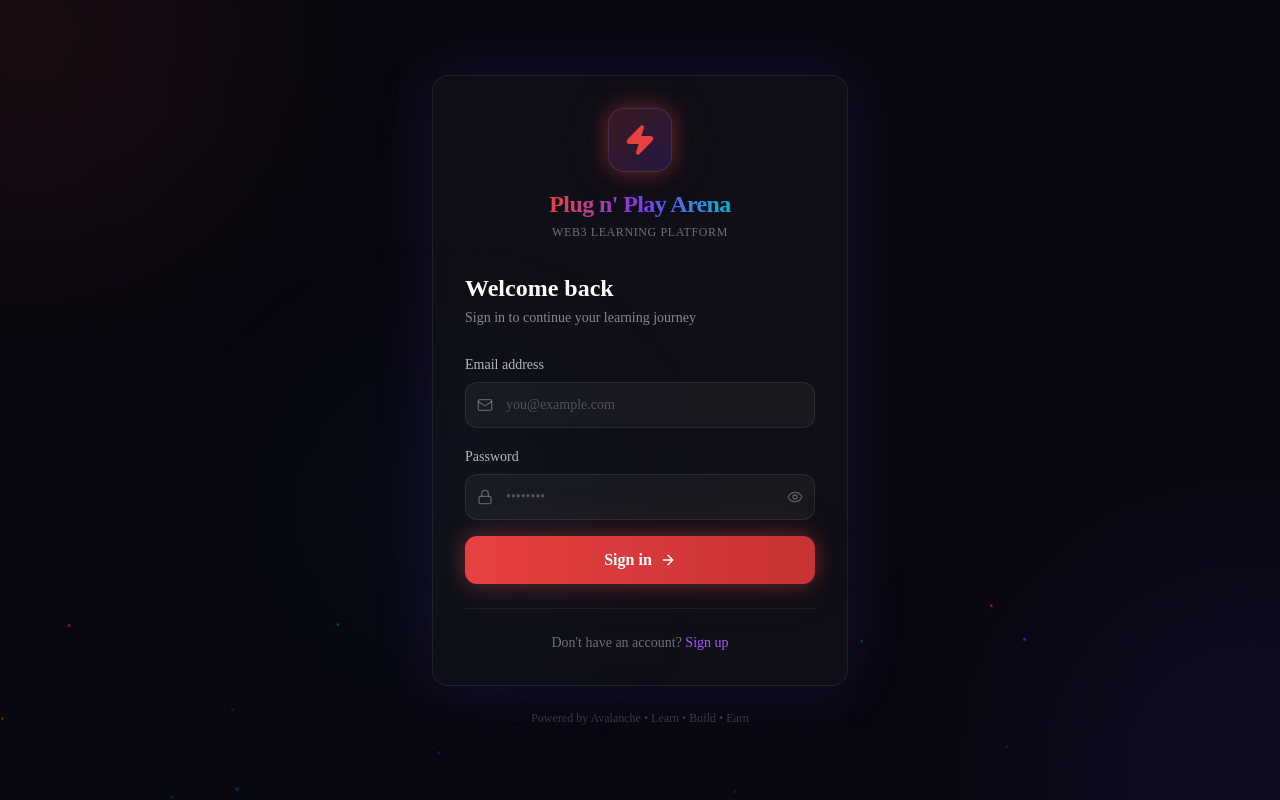
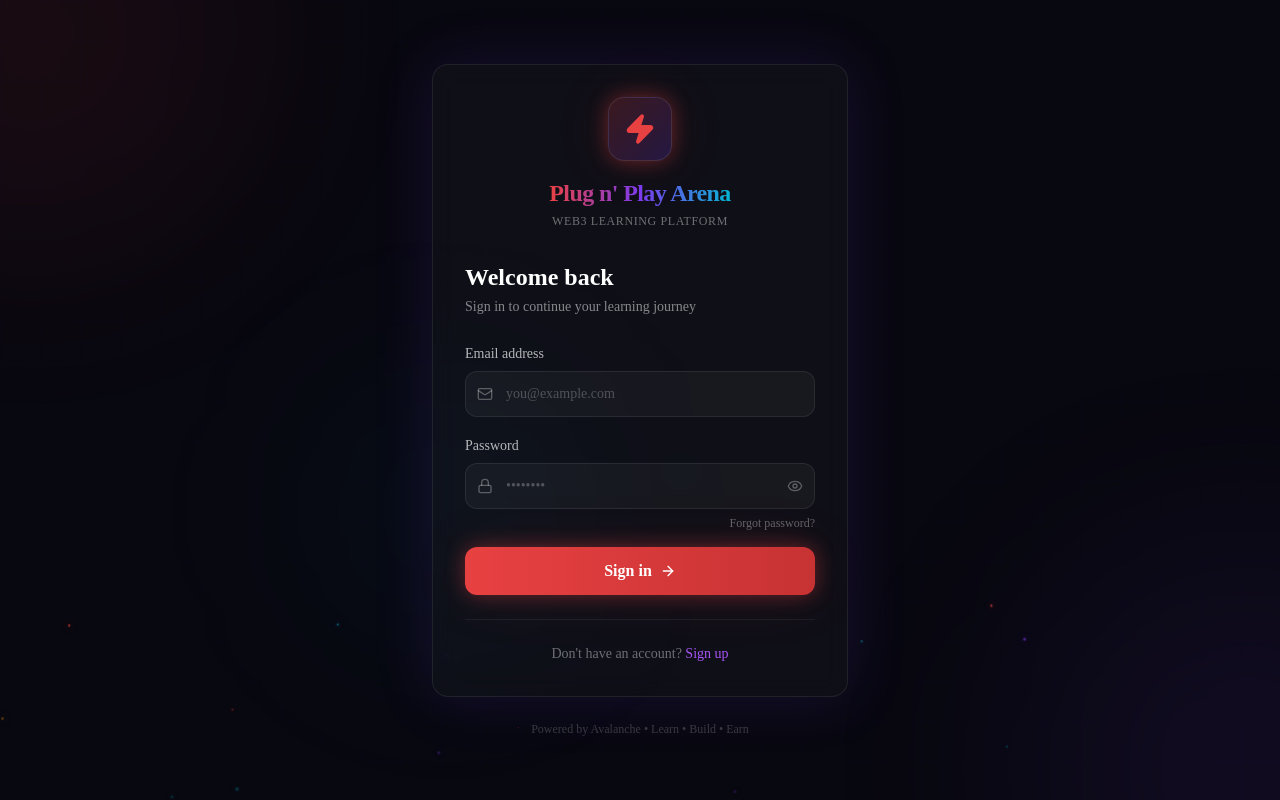
Before and after one commit to JosephNjorog/PlugPlay, a Next.js app in the folder web/: page /sign-in in a window 1280 px wide. Built offline with nearby package versions, Linux system fonts and the light colour scheme.

Commit message:
feat(auth): add forgot password link to sign-in, allow reset paths in middleware

```diff
--- a/web/src/app/(auth)/sign-in/page.tsx
+++ b/web/src/app/(auth)/sign-in/page.tsx
@@ -281,6 +281,14 @@
                   </motion.p>
                 )}
               </AnimatePresence>
+              <div className="flex justify-end">
+                <Link
+                  href="/forgot-password"
+                  className="text-xs text-white/35 hover:text-arena-purple-light transition-colors"
+                >
+                  Forgot password?
+                </Link>
+              </div>
             </div>
 
             {/* Submit */}
--- a/web/src/middleware.ts
+++ b/web/src/middleware.ts
@@ -4,7 +4,7 @@
 
 const { auth } = NextAuth(authConfig);
 
-const PUBLIC_PATHS = ["/", "/sign-in", "/sign-up"];
+const PUBLIC_PATHS = ["/", "/sign-in", "/sign-up", "/forgot-password", "/reset-password"];
 const AUTH_REQUIRED_PREFIXES = ["/journey", "/library", "/events", "/leaderboard", "/rewards", "/profile", "/play", "/challenge", "/arena", "/onboarding"];
 
 export default auth((req) => {
```
